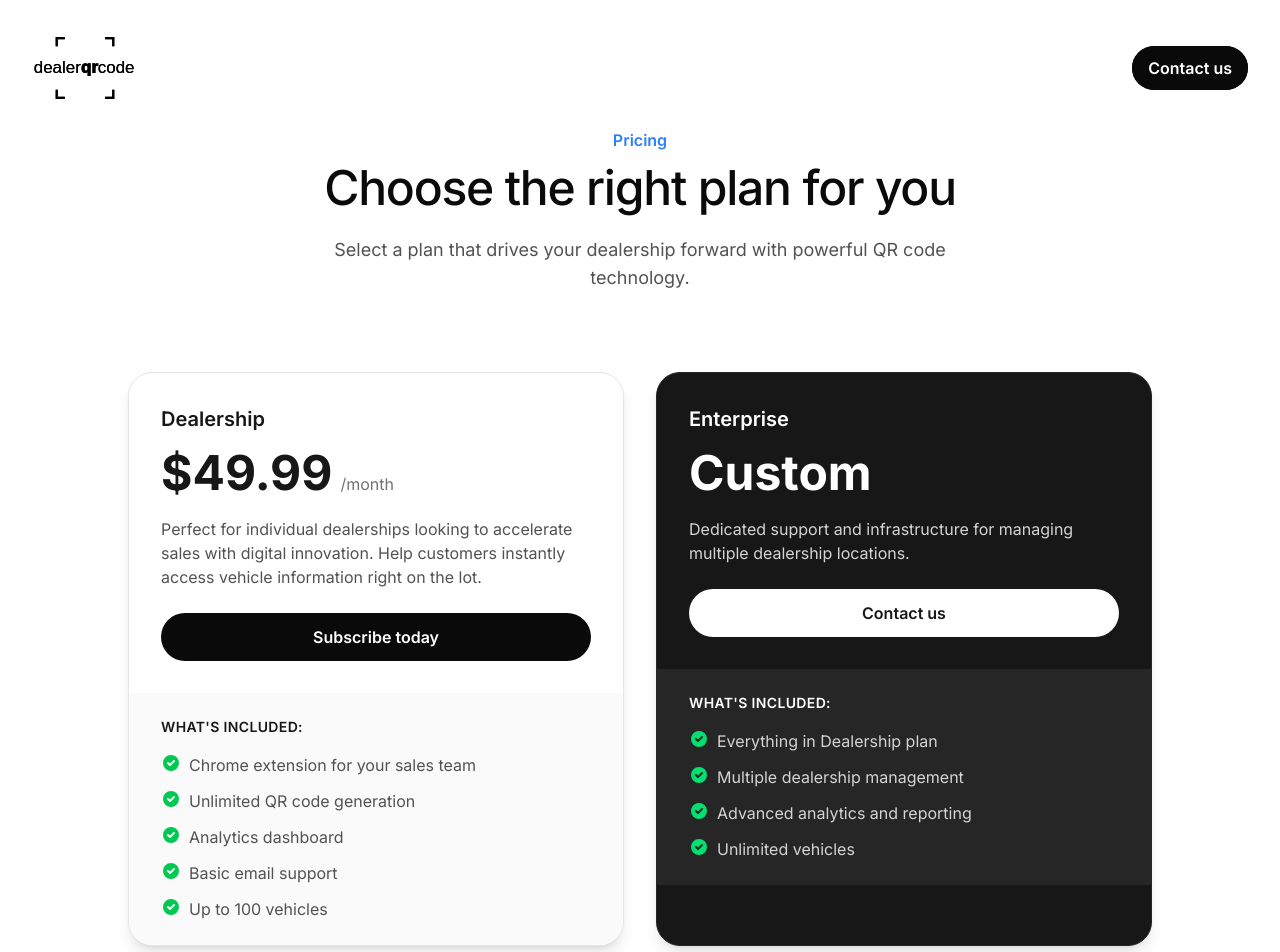
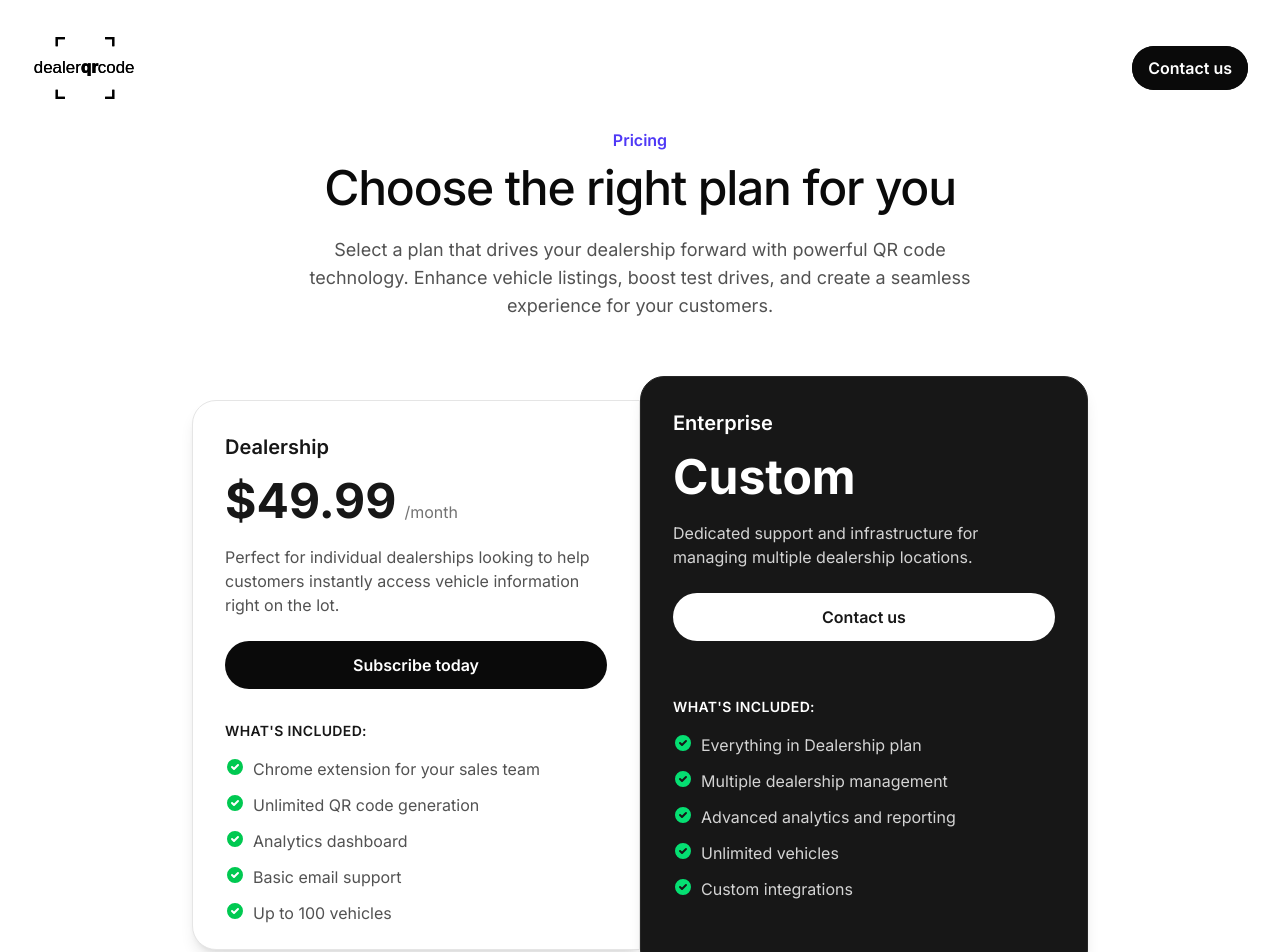
Before and after one commit to parkerwatts21/dealerqrcode, a Next.js app in the folder dealer-qrcode-website/: page /payments in a window 1280 px wide. Shown: the top 952 px of the page. Built offline with nearby package versions, Linux system fonts and the light colour scheme.

Commit message:
new changes

```diff
--- a/dealer-qrcode-website/src/app/payments/page.tsx
+++ b/dealer-qrcode-website/src/app/payments/page.tsx
@@ -17,31 +17,32 @@ export default function Payments() {
       <div className="mx-auto max-w-7xl px-6 lg:px-8 pt-28 lg:pt-32 pb-24">
         {/* Pricing Header */}
         <div className="text-center mb-16 lg:mb-20">
-          <h2 className="text-blue-500 font-semibold mb-3">Pricing</h2>
+          <h2 className="text-indigo-600 font-semibold mb-3">Pricing</h2>
           <h1 className="font-display tracking-tight text-4xl font-medium sm:text-5xl text-neutral-950 mb-6">
             Choose the right plan for you
           </h1>
           <p className="mx-auto max-w-2xl text-lg text-neutral-600">
             Select a plan that drives your dealership forward with powerful QR code technology.
+            Enhance vehicle listings, boost test drives, and create a seamless experience for your customers.
           </p>
         </div>
 
         {/* Pricing Cards */}
-        <div className="grid grid-cols-1 lg:grid-cols-2 gap-8 max-w-5xl mx-auto">
+        <div className="grid grid-cols-1 lg:grid-cols-2 gap-0 max-w-4xl mx-auto">
           {/* Dealership Card */}
-          <div className="bg-white rounded-3xl shadow-lg overflow-hidden border border-neutral-200 transition-all hover:shadow-xl">
-            <div className="p-8">
+          <div className="bg-white rounded-[24px] shadow-lg overflow-hidden border border-neutral-200 transition-all hover:shadow-xl lg:rounded-r-none">
+            <div className="p-8 mb-0">
               <h3 className="text-xl font-semibold text-neutral-900 mb-4">Dealership</h3>
               <div className="flex items-baseline mb-5">
                 <span className="text-5xl font-bold text-neutral-900">$49.99</span>
                 <span className="text-neutral-500 ml-2">/month</span>
               </div>
               <p className="text-neutral-600 mb-6">
-                Perfect for individual dealerships looking to accelerate sales with digital innovation. Help customers instantly access vehicle information right on the lot.
+                Perfect for individual dealerships looking to help customers instantly access vehicle information right on the lot.
               </p>
 
               <a
-                href="https://buy.stripe.com/your-dealership-plan-link"
+                href="https://buy.stripe.com/3cs5nf9w2gvs4E0dQR"
                 target="_blank"
                 rel="noopener noreferrer"
                 className="w-full inline-block text-center rounded-full bg-neutral-950 px-4 py-3 text-md font-semibold text-white hover:bg-neutral-800 transition-colors"
@@ -50,7 +51,7 @@ export default function Payments() {
               </a>
             </div>
 
-            <div className="bg-neutral-50 px-8 py-6">
+            <div className="px-8 pb-6">
               <h4 className="text-sm font-semibold uppercase tracking-wide text-neutral-900 mb-4">What's included:</h4>
               <ul className="space-y-3">
                 <li className="flex items-start">
@@ -88,7 +89,7 @@ export default function Payments() {
           </div>
 
           {/* Enterprise Card */}
-          <div className="bg-neutral-900 text-white rounded-3xl shadow-lg overflow-hidden border border-neutral-800 transition-all hover:shadow-xl">
+          <div className="bg-neutral-900 text-white rounded-[24px] shadow-lg overflow-hidden border border-neutral-800 transition-all hover:shadow-xl relative z-10 lg:-translate-y-6 lg:h-[calc(100%+3rem)]">
             <div className="p-8">
               <h3 className="text-xl font-semibold mb-4">Enterprise</h3>
               <div className="flex items-baseline mb-5">
@@ -106,7 +107,7 @@ export default function Payments() {
               </button>
             </div>
 
-            <div className="bg-neutral-800 px-8 py-6">
+            <div className="px-8 py-6">
               <h4 className="text-sm font-semibold uppercase tracking-wide mb-4">What's included:</h4>
               <ul className="space-y-3">
                 <li className="flex items-start">
@@ -133,6 +134,12 @@ export default function Payments() {
                   </svg>
                   <span className="ml-2 text-neutral-300">Unlimited vehicles</span>
                 </li>
+                <li className="flex items-start">
+                  <svg className="h-5 w-5 flex-shrink-0 text-green-400" viewBox="0 0 20 20" fill="currentColor">
+                    <path fillRule="evenodd" d="M10 18a8 8 0 100-16 8 8 0 000 16zm3.707-9.293a1 1 0 00-1.414-1.414L9 10.586 7.707 9.293a1 1 0 00-1.414 1.414l2 2a1 1 0 001.414 0l4-4z" clipRule="evenodd" />
+                  </svg>
+                  <span className="ml-2 text-neutral-300">Custom integrations</span>
+                </li>
               </ul>
             </div>
           </div>
--- a/dealer-qrcode-website/src/components/hero.tsx
+++ b/dealer-qrcode-website/src/components/hero.tsx
@@ -29,10 +29,11 @@ export function Hero() {
                 Get started
               </Link>
               <Link
-                href="/demo"
+                href="https://buy.stripe.com/3cs5nf9w2gvs4E0dQR"
+                target="_blank"
                 className="rounded-full px-4 py-2.5 text-md font-semibold text-neutral-950 ring-1 ring-inset ring-neutral-950/10 hover:bg-neutral-50 hover:ring-neutral-950/15 focus:outline-none focus:ring-2 focus:ring-neutral-950 focus:ring-offset-2"
               >
-                View demo <span aria-hidden="true">→</span>
+                Subscribe now <span aria-hidden="true">→</span>
               </Link>
             </div>
           </div>
```
